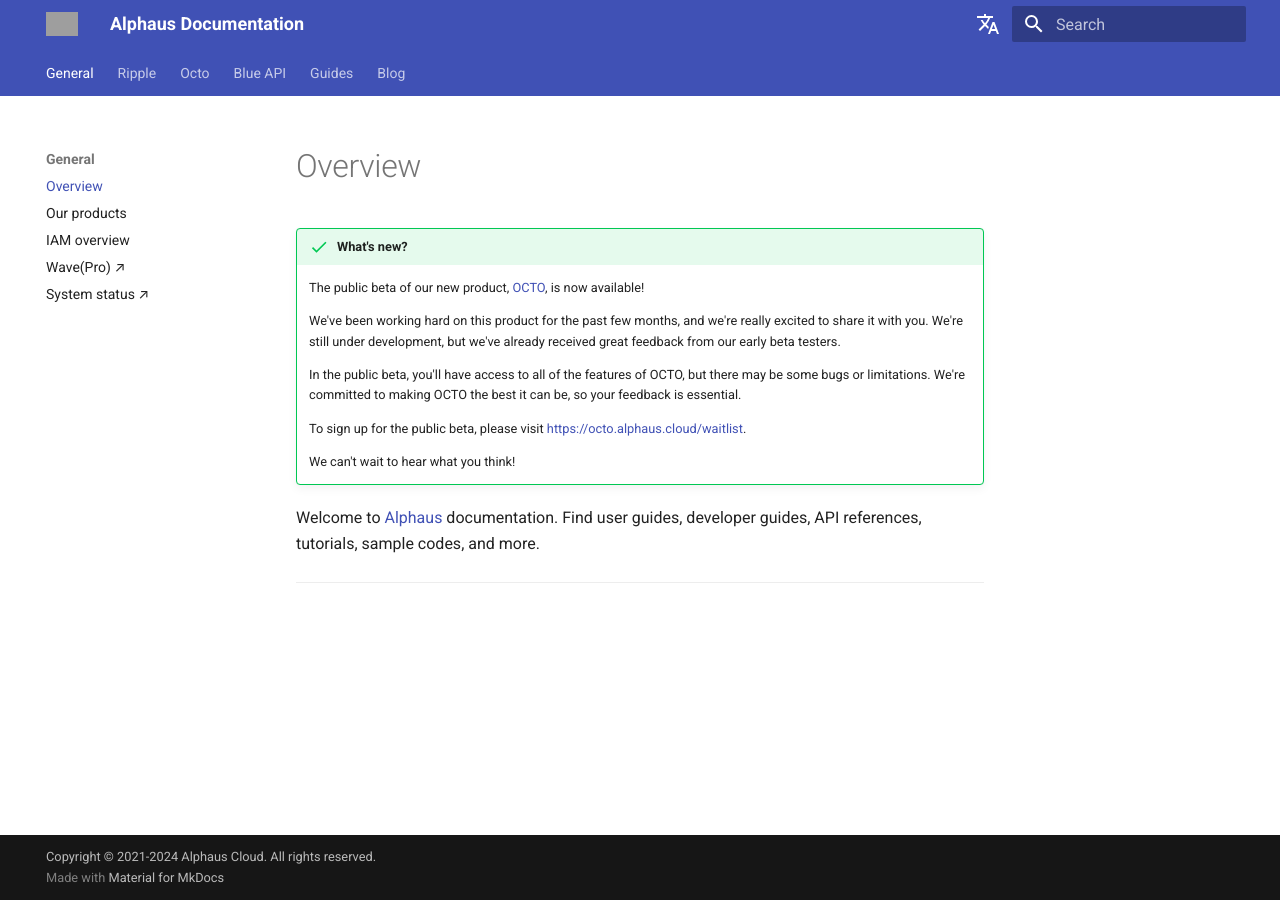
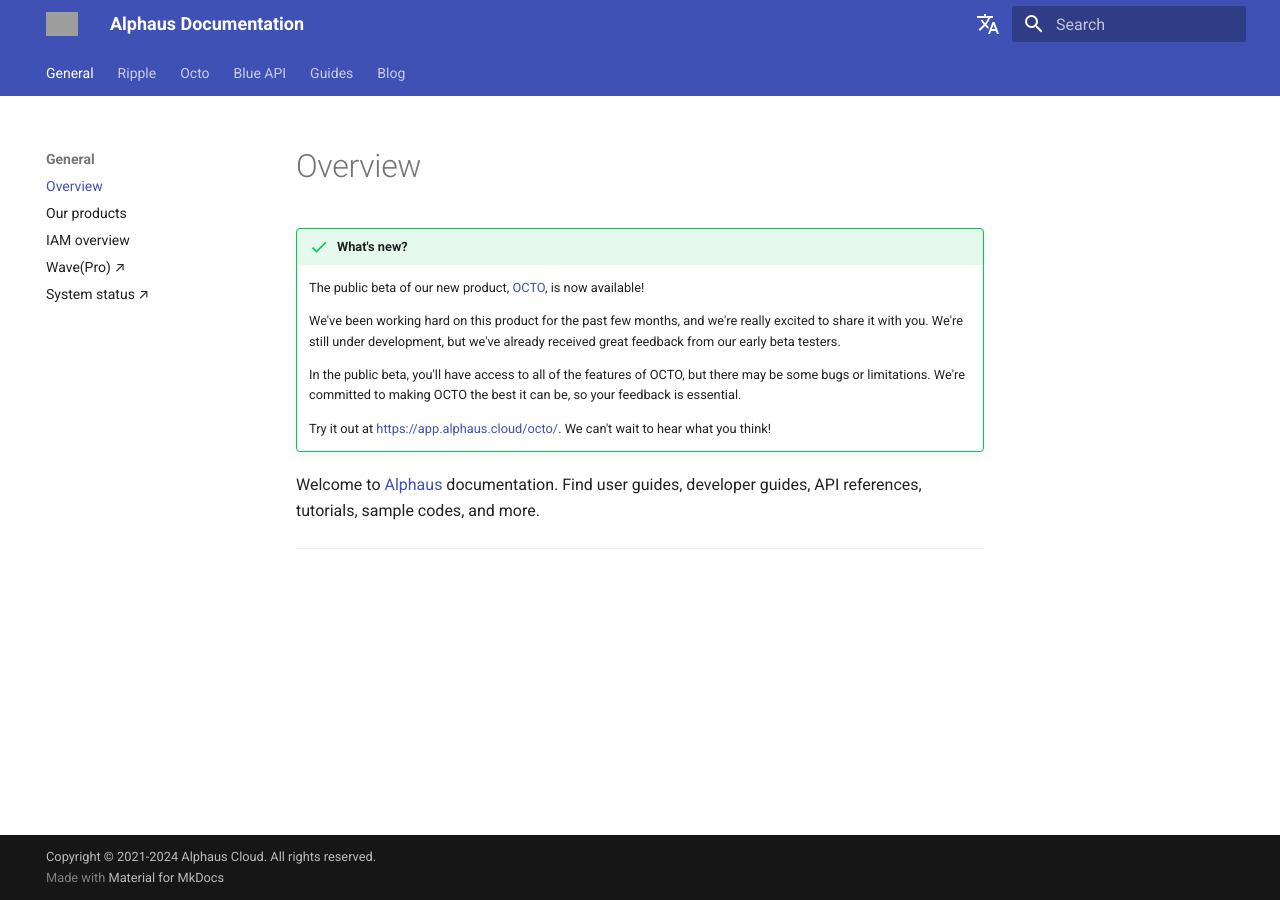
Before and after one commit to alphauslabs/tmpdocs, an MkDocs documentation site: the page built from docs/index.md, in a window 1280 px wide. Built offline with MkDocs 1.6.1 and Material for MkDocs 9.7.7, drawn with Linux system fonts in a browser that asks for light colours; comment, search, counter and statistics services are not loaded; grey boxes are pictures that could not be loaded.

Commit message:
docs: update main

```diff
--- a/docs/index.md
+++ b/docs/index.md
@@ -1,15 +1,13 @@
 # Overview
 
 !!! success "What's new?"
-    The public beta of our new product, [OCTO](https://octo.alphaus.cloud/), is now available!
+    The public beta of our new product, [OCTO](https://octo.alphaus.cloud/en/octo), is now available!
 
     We've been working hard on this product for the past few months, and we're really excited to share it with you. We're still under development, but we've already received great feedback from our early beta testers.
 
     In the public beta, you'll have access to all of the features of OCTO, but there may be some bugs or limitations. We're committed to making OCTO the best it can be, so your feedback is essential.
 
-    To sign up for the public beta, please visit [https://octo.alphaus.cloud/waitlist](https://octo.alphaus.cloud/waitlist).
-
-    We can't wait to hear what you think!
+    Try it out at [https://app.alphaus.cloud/octo/](https://app.alphaus.cloud/octo/). We can't wait to hear what you think!
 
 Welcome to [Alphaus](https://alphaus.cloud/en/) documentation. Find user guides, developer guides, API references, tutorials, sample codes, and more.
 
```
Also changed, not shown: docs/products.md (+1 -1 lines).
